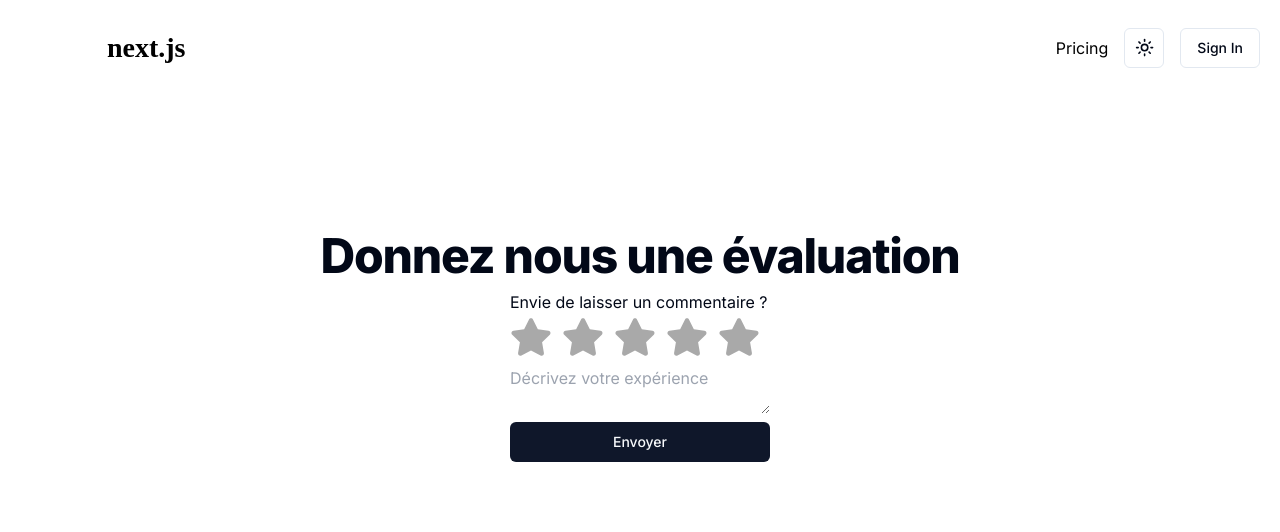
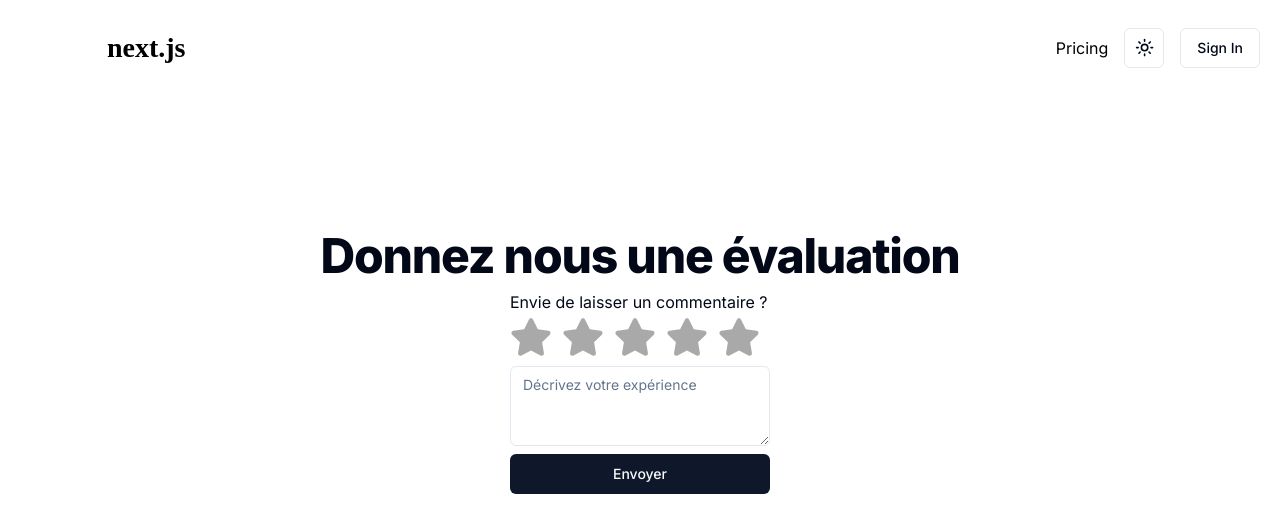
Before and after one commit to DwennK/google-reviews, a Next.js app: page / in a window 1280 px wide. Shown: the top 532 px of the page. Built offline with nearby package versions, Linux system fonts and the light colour scheme; no server answers.

Commit message:
Use ShadCN textera in StarRating

```diff
--- a/components/StarRating.tsx
+++ b/components/StarRating.tsx
@@ -13,6 +13,7 @@ import {
 } from "@/components/ui/dialog";
 
 import { Label } from "@/components/ui/label";
+import { Textarea } from "@/components/ui/textarea";
 
 const colors = {
   orange: "#FFBA5A",
@@ -65,7 +66,7 @@ function StarRating() {
           );
         })}
       </div>
-      <textarea className="mt-2" placeholder="Décrivez votre expérience" />
+      <Textarea placeholder="Décrivez votre expérience" className="mt-2" />
       <Dialog>
         <DialogTrigger asChild>
           <Button className="mt-2">Envoyer</Button>
```
